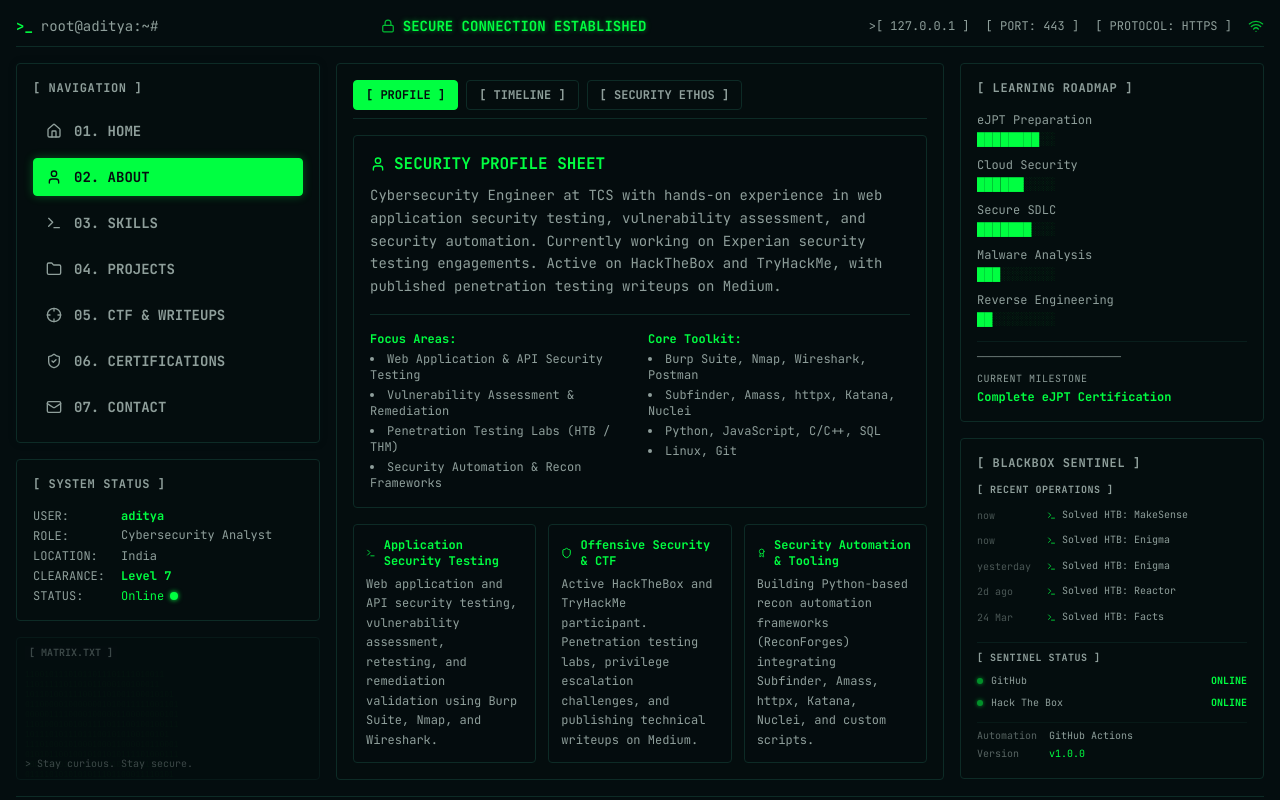
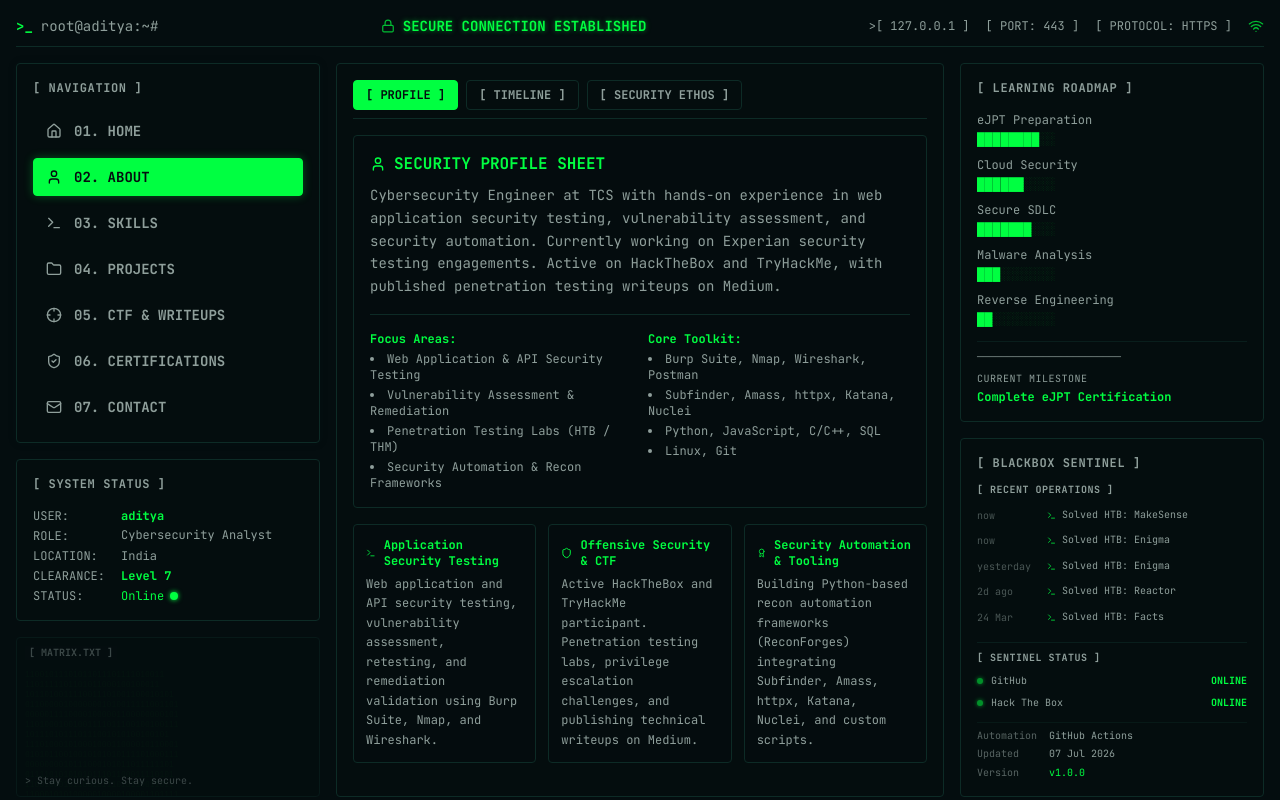
Before and after one commit to AdityaBhardwaj04/AdityaBhardwaj04.github.io, a React (Vite) app: page / in a window 1280 px wide. Both pictures are taken after a click on the button "02. ABOUT". Shown: the top 800 px of the page. Built offline with nearby package versions, Linux system fonts and the light colour scheme.

Commit message:
fix(sentinel): restore portfolio updated metadata

```diff
--- a/public/data/activity.json
+++ b/public/data/activity.json
@@ -1,6 +1,6 @@
 {
   "schemaVersion": 1,
-  "generatedAt": "2026-07-07T21:16:35Z",
+  "generatedAt": "2026-07-07T21:23:11Z",
   "data": [
     {
       "id": "evt_20260705_htb_solved_htb_makesense",
--- a/public/data/sentinel.json
+++ b/public/data/sentinel.json
@@ -1,6 +1,6 @@
 {
   "schemaVersion": 1,
-  "generatedAt": "2026-07-07T21:16:35Z",
+  "generatedAt": "2026-07-07T21:23:11Z",
   "data": {
     "status": "ONLINE",
     "automation": "GitHub Actions",
--- a/public/data/telemetry.json
+++ b/public/data/telemetry.json
@@ -1,11 +1,11 @@
 {
   "schemaVersion": 1,
-  "generatedAt": "2026-07-07T21:16:35Z",
+  "generatedAt": "2026-07-07T21:23:11Z",
   "data": {
     "github": {
       "repositories": 32,
       "latestRepository": "AdityaBhardwaj04.github.io",
-      "lastCommit": "2026-07-07T21:15:38Z"
+      "lastCommit": "2026-07-07T21:16:37Z"
     },
     "htb": {
       "machinesSolved": 5,
--- a/src/components/SentinelStatus.tsx
+++ b/src/components/SentinelStatus.tsx
@@ -42,6 +42,16 @@
   server: Server,
 };
 
+// Absolute date for portfolio metadata (generatedAt).
+// Always "DD MMM YYYY" — no relative format, no year omission.
+function metaDate(isoStr: string): string {
+  const d = new Date(isoStr);
+  const dd  = d.getUTCDate().toString().padStart(2, '0');
+  const mon = d.toLocaleString('en-US', { month: 'short', timeZone: 'UTC' });
+  const yr  = d.getUTCFullYear();
+  return `${dd} ${mon} ${yr}`;
+}
+
 // Human-readable timestamp for the log date column.
 // Recent events get relative format; older events get DD MMM [YY] format.
 function logDate(dateStr: string): string {
@@ -67,9 +77,10 @@
 
 
 export default function SentinelStatus() {
-  const [sentinel, setSentinel]   = useState<SentinelData | null>(null);
-  const [activity, setActivity]   = useState<ActivityEvent[]>([]);
-  const [loading,  setLoading]    = useState(true);
+  const [sentinel,     setSentinel]     = useState<SentinelData | null>(null);
+  const [generatedAt,  setGeneratedAt]  = useState<string | null>(null);
+  const [activity,     setActivity]     = useState<ActivityEvent[]>([]);
+  const [loading,      setLoading]      = useState(true);
 
   useEffect(() => {
     Promise.all([
@@ -79,6 +90,7 @@
       .then(([sentEnv, actEnv]) => {
         if (sentEnv?.data && typeof sentEnv.data === 'object') {
           setSentinel(sentEnv.data as SentinelData);
+          if (sentEnv.generatedAt) setGeneratedAt(sentEnv.generatedAt);
         }
         if (Array.isArray(actEnv?.data)) {
           setActivity(actEnv.data as ActivityEvent[]);
@@ -173,6 +185,8 @@
             <div className="grid grid-cols-[auto_1fr] gap-x-3 gap-y-1 text-[10px] mt-1 pt-1.5 border-t border-term-border/40">
               <span className="text-term-lightgray/60">Automation</span>
               <span className="text-term-lightgray">{sentinel.automation}</span>
+              <span className="text-term-lightgray/60">Updated</span>
+              <span className="text-term-lightgray">{generatedAt ? metaDate(generatedAt) : '—'}</span>
               <span className="text-term-lightgray/60">Version</span>
               <span className="text-term-green font-mono">v{sentinel.version}</span>
             </div>
```
